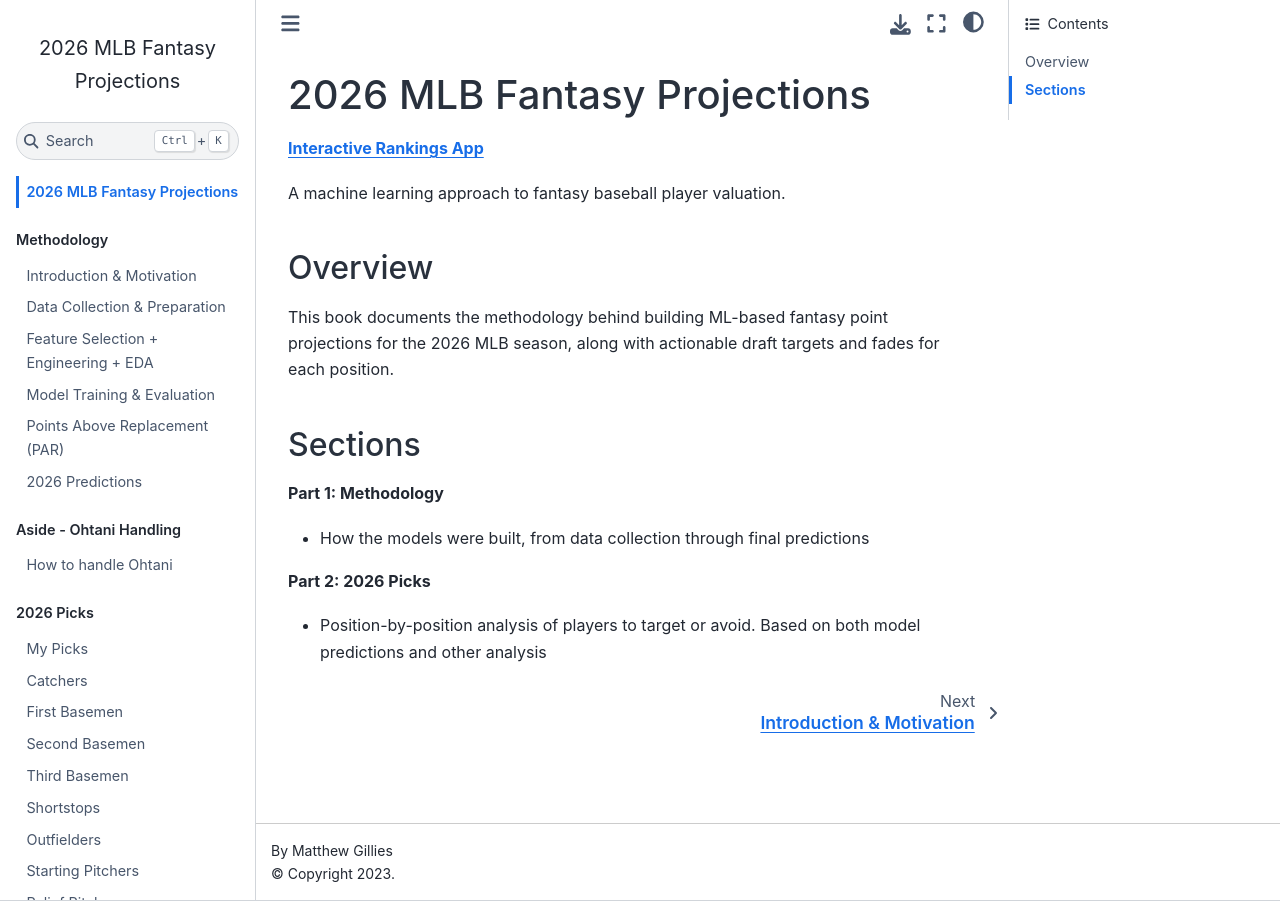
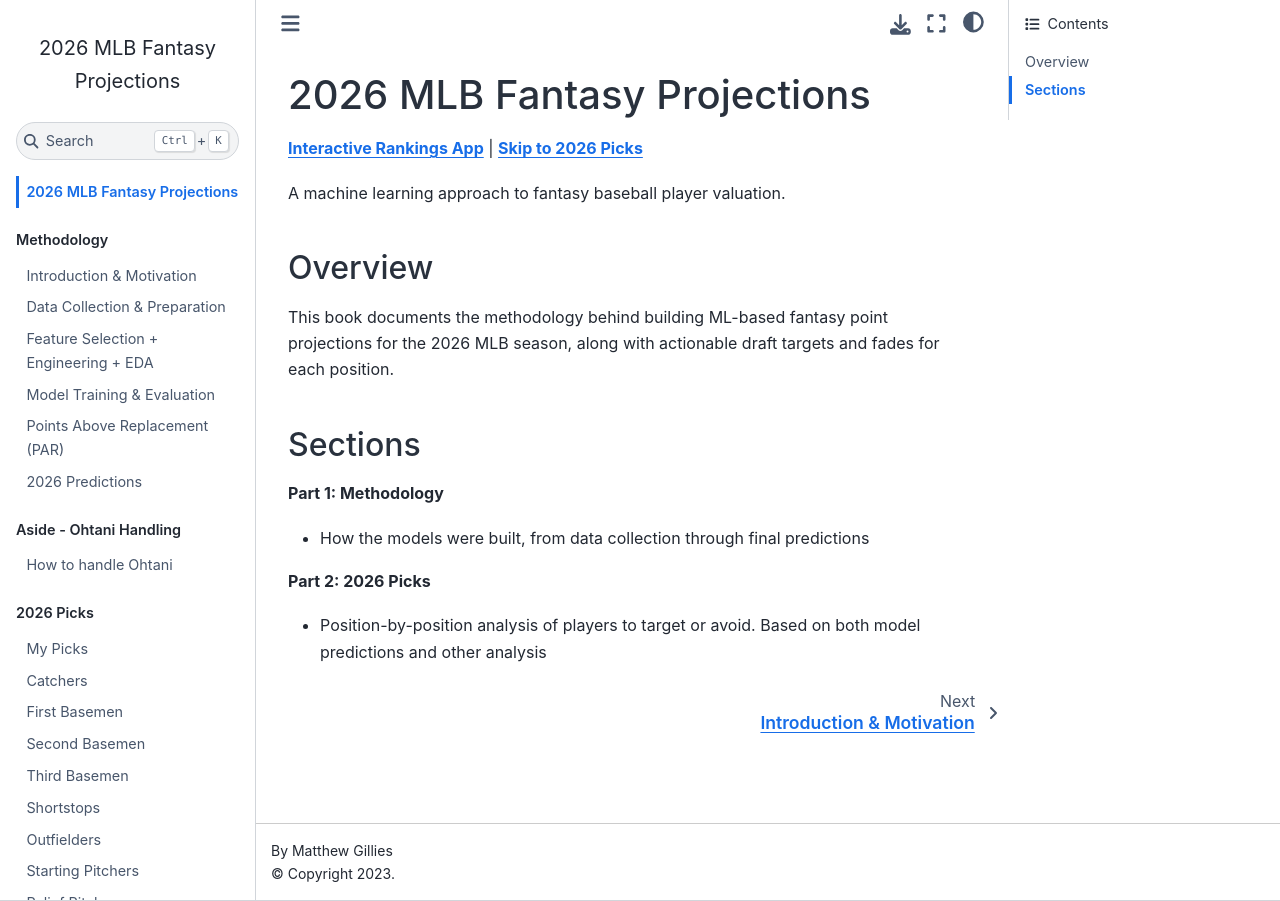
Before and after one commit to mcgillies/mlb-fantasy-2026, a Jupyter Book: the page built from book/intro.md, in a window 1280 px wide. Built offline with Jupyter Book 1.0.4 settings and Sphinx 7.4.7 and the Sphinx Book theme 1.1.4, drawn with Linux system fonts in a browser that asks for light colours.

Commit message:
hyperlink to skip to my picks

```diff
--- a/book/intro.md
+++ b/book/intro.md
@@ -1,6 +1,6 @@
 # 2026 MLB Fantasy Projections
 
-**[Interactive Rankings App](https://mgfantasyranks2026.streamlit.app/)**
+**[Interactive Rankings App](https://mgfantasyranks2026.streamlit.app/)** | **[Skip to 2026 Picks](picks/picks_intro.md)**
 
 A machine learning approach to fantasy baseball player valuation.
 
```
